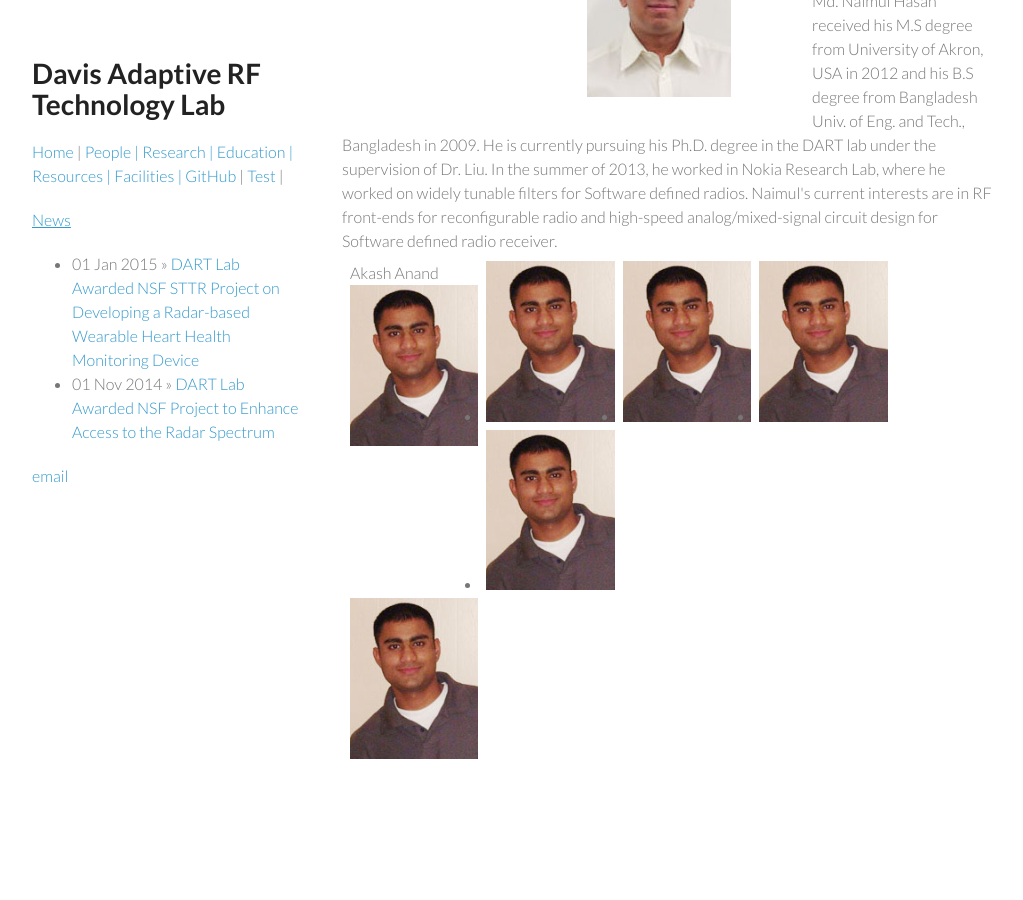
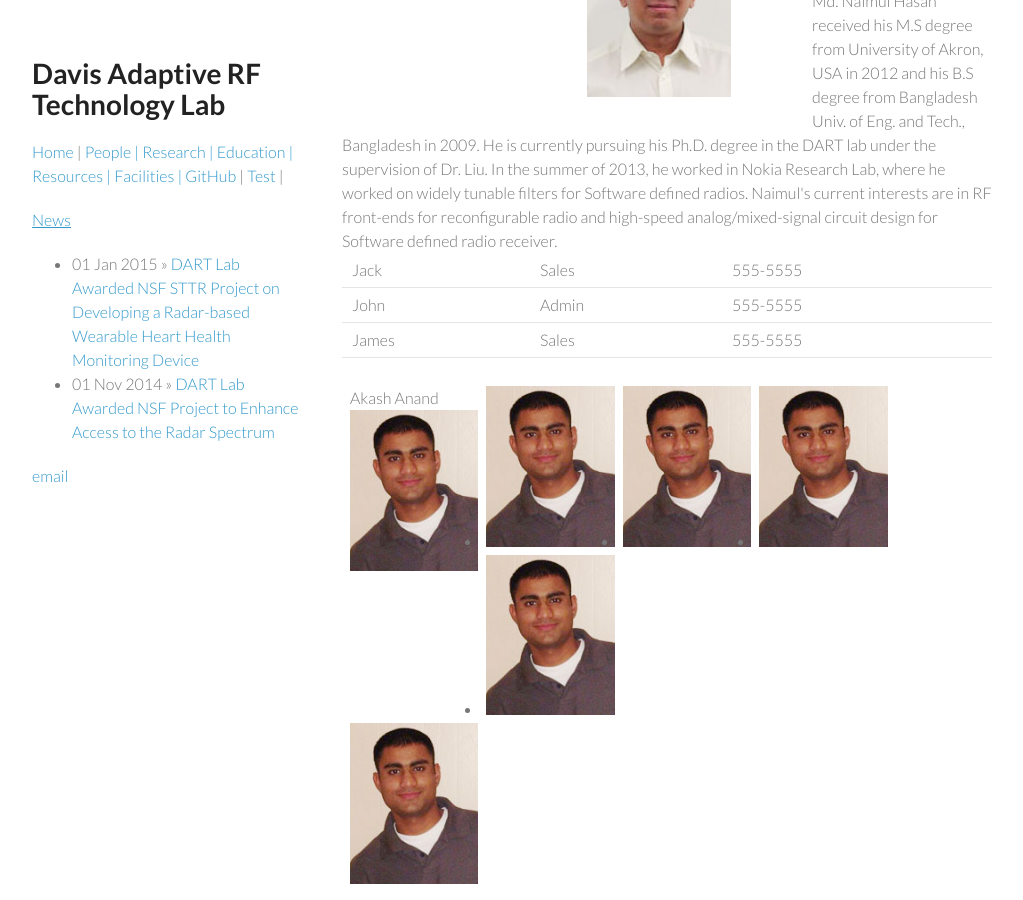
Before and after one commit to ucdart/ucdart.github.io, a Jekyll site: the page built from people/index.html, in a window 1280 px wide and 900 px high, scrolled down 1040 px. Shown: the whole window, without its empty margins (128-1151 px from the left). Built offline with Jekyll 4.4.1, drawn with Linux system fonts in a browser that asks for light colours; before the commit the page ends 1877 px from its top, so only the background shows below that.

Commit message:
Update index.html

```diff
--- a/people/index.html
+++ b/people/index.html
@@ -71,6 +71,18 @@ Md. Naimul Hasan received his M.S degree from University of Akron, USA in 2012 a
 In the summer of 2013, he worked in Nokia Research Lab, where he worked on widely tunable filters for Software defined radios. Naimul's current interests are in RF front-ends for reconfigurable radio and high-speed analog/mixed-signal circuit design for Software defined radio receiver.
 </div>
 
+<table style="width:100%"><tr><td>Jack</td><td>Sales</td><td>555-5555</td></tr><tr><td>John</td>
+<td>Admin</td>
+<td>555-5555</td>
+</tr>
+<tr>
+<td>James</td>
+<td>Sales</td>
+<td>555-5555</td>
+</tr>
+</table>
+
+
 <div id="pattern" class="pattern">
   	<ul class="g">
 			<li>Akash Anand <br> <img src="/images/akash.jpg" alt="Product Name" /></li>
```
